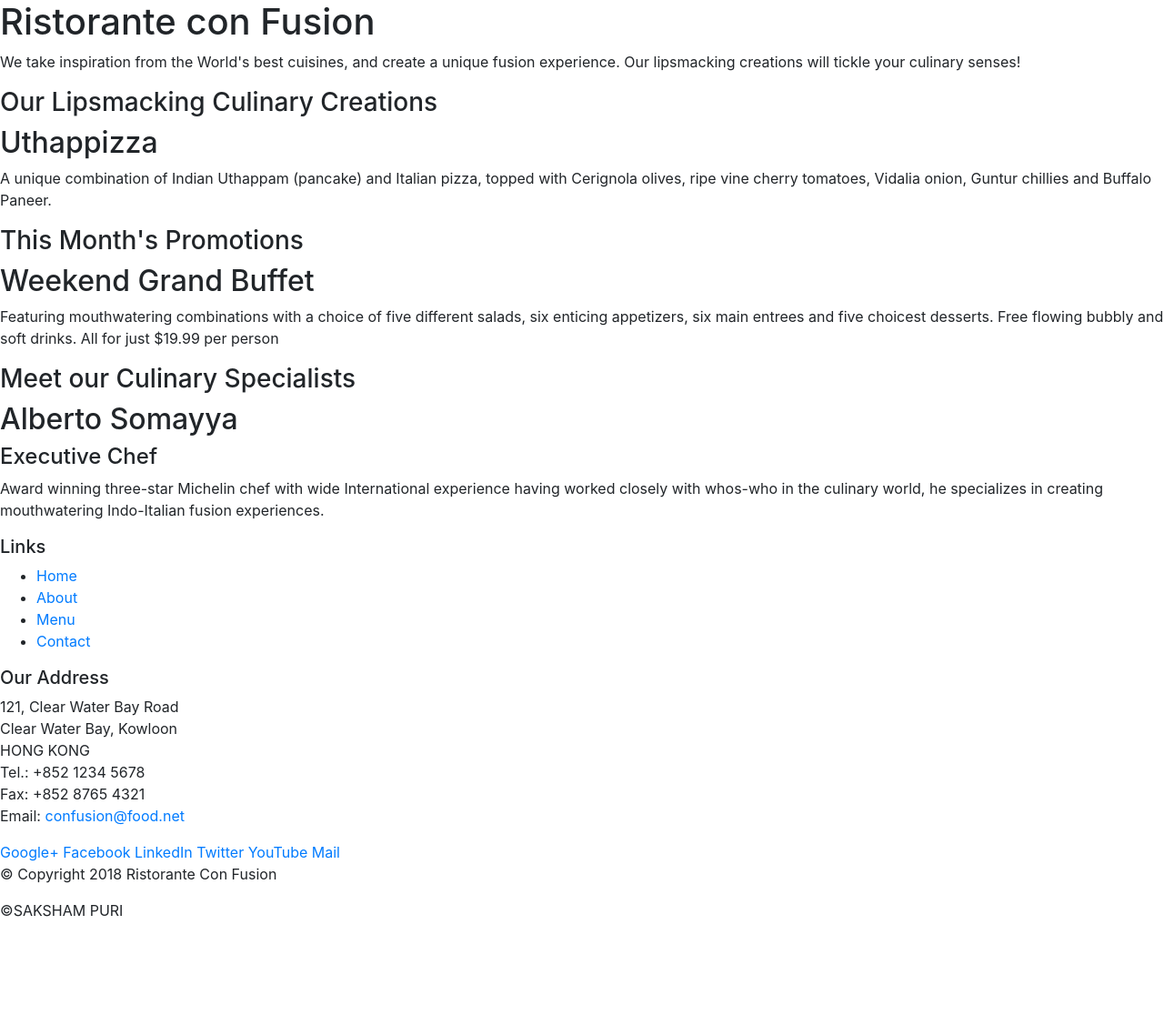
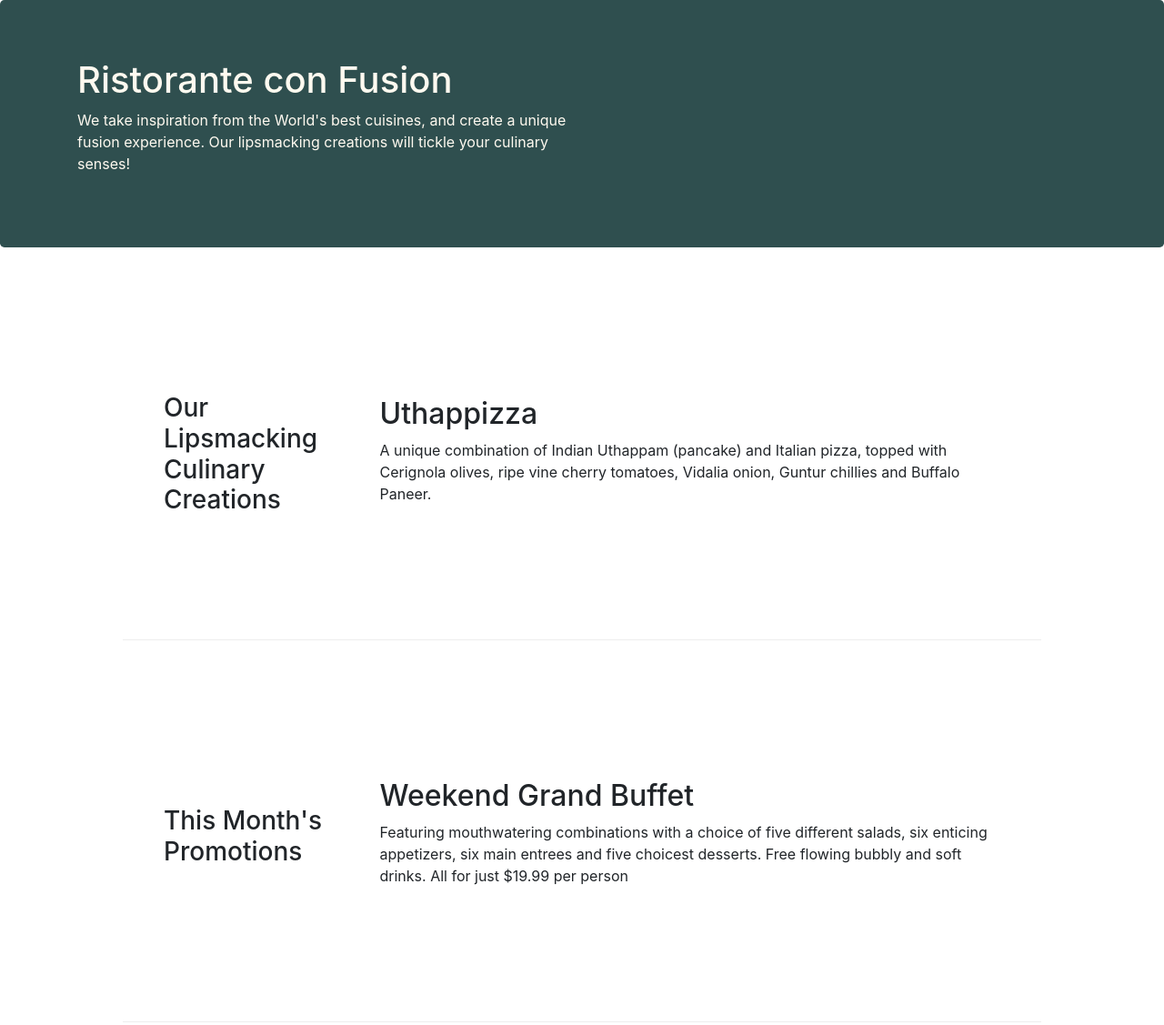
Before and after one commit to sakshampuri/cbootstrp, a website: page Bootstrap4/conFusion/index.html in a window 1280 px wide. Shown: the top 1127 px of the page at 91% size. Before the commit the page ends 1029 px from the top, so only its background shows below. Drawn offline with nearby package versions, Linux system fonts and the light colour scheme.

Commit message:
further bootstrap grid exs

```diff
--- /dev/null
+++ b/Bootstrap4/conFusion/css/style.css
@@ -0,0 +1,15 @@
+.row-content {
+    margin: 20px 50px;
+    padding: 30px;
+    min-height: 400px;
+    border-bottom: 1px ridge;
+}
+
+.jumbotron {
+    background-color: darkslategrey;
+    color: floralwhite;
+}
+
+.footer {
+    margin: 20px;
+}
--- a/Bootstrap4/conFusion/index.html
+++ b/Bootstrap4/conFusion/index.html
@@ -8,53 +8,53 @@
     <meta name="viewport" content="width=device-width, initial-scale=1, shrink-to-fit=no">
     <meta http-equiv="x-ua-compatible" content="ie=edge">
 
-
     <link rel="stylesheet" href="node_modules/bootstrap/dist/css/bootstrap.min.css">
+    <link rel="stylesheet" href="css/style.css">
 
 </head>
 
 <body>
 
-    <header>
-        <div>
-            <div>
-                <div>
+    <header class="jumbotron" >
+        <div class="container">
+            <div class="row">
+                <div class="col-12 col-sm-6">
                     <h1>Ristorante con Fusion</h1>
                     <p>We take inspiration from the World's best cuisines, and create a unique fusion experience. Our lipsmacking creations will tickle your culinary senses!</p>
                 </div>
-                <div>
+                <div class="col-12 col-sm">
                 </div>
             </div>
         </div>
     </header>
 
-    <div>
-        <div>
-            <div>
+    <div class="container">
+        <div class="row row-content align-items-center">
+            <div class="col-12 col-sm-4 col-md-3">
                 <h3>Our Lipsmacking Culinary Creations</h3>
             </div>
-            <div>
+            <div class="col col-sm col-md ">
                 <h2>Uthappizza</h2>
                 <p>A unique combination of Indian Uthappam (pancake) and Italian pizza, topped with Cerignola olives, ripe vine cherry tomatoes, Vidalia onion, Guntur chillies and Buffalo Paneer.</p>
             </div>
         </div>
 
 
-        <div>
-            <div>
+        <div class="row row-content align-items-center">
+            <div class="col-12 col-sm-4 col-md-3">
                 <h3>This Month's Promotions</h3>
             </div>
-            <div>
+            <div class="col col-sm col-md ">
                 <h2>Weekend Grand Buffet</h2>
                 <p>Featuring mouthwatering combinations with a choice of five different salads, six enticing appetizers, six main entrees and five choicest desserts. Free flowing bubbly and soft drinks. All for just $19.99 per person </p>
             </div>
         </div>
 
-        <div>
-            <div>
+        <div class="row row-content align-items-center">
+            <div class="col-12 col-sm-4 col-md-3">
                 <h3>Meet our Culinary Specialists</h3>
             </div>
-            <div>
+            <div class="col col-sm col-md ">
                 <h2>Alberto Somayya</h2>
                 <h4>Executive Chef</h4>
                 <p>Award winning three-star Michelin chef with wide International experience having worked closely with whos-who in the culinary world, he specializes in creating mouthwatering Indo-Italian fusion experiences. </p>
@@ -62,19 +62,19 @@
         </div>
     </div>
 
-    <footer>
-        <div>
-            <div>
-                <div>
+    <footer class="footer">
+        <div class="container my-3 py-5">
+            <div class="row">
+                <div class="col-4 col-sm-3">
                     <h5>Links</h5>
-                    <ul>
+                    <ul class="list-unstyled">
                         <li><a href="#">Home</a></li>
                         <li><a href="#">About</a></li>
                         <li><a href="#">Menu</a></li>
                         <li><a href="#">Contact</a></li>
                     </ul>
                 </div>
-                <div>
+                <div class="col-6 col-sm-6">
                     <h5>Our Address</h5>
                     <address>
 		              121, Clear Water Bay Road<br>
@@ -85,7 +85,7 @@
 		              Email: <a href="mailto:confusion@food.net">confusion@food.net</a>
 		           </address>
                 </div>
-                <div>
+                <div class="col-12 col-sm-3">
                     <div>
                         <a href="http://google.com/+">Google+</a>
                         <a href="http://www.facebook.com/profile.php?id=">Facebook</a>
@@ -96,10 +96,9 @@
                     </div>
                 </div>
            </div>
-           <div>
+           <div class="row justify-content-center m-5 p-5">
                 <div>
                     <p>© Copyright 2018 Ristorante Con Fusion</p>
-                    <p>©SAKSHAM PURI</p>
                 </div>
            </div>
         </div>
```
